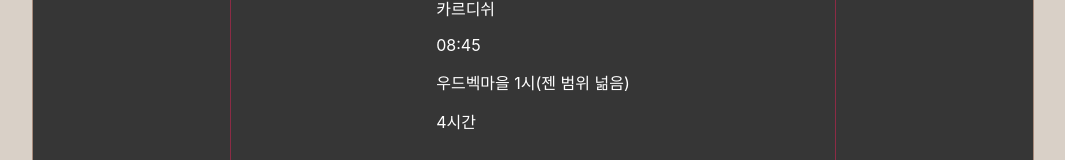
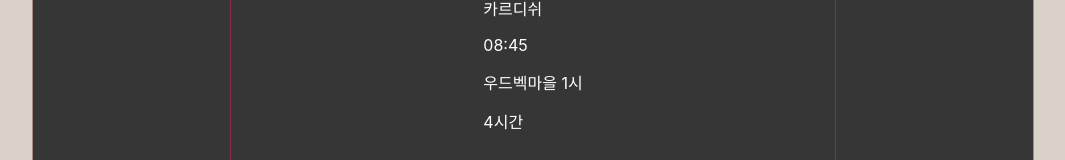
Before and after one commit to nickkies/tt, a React (Create React App) app: page / in a window 1280 px wide. Shown: the part 401-561 px from the top of the page, without its empty margins (107-1172 px from the left). Built offline with nearby package versions, Linux system fonts and the light colour scheme.

Commit message:
Design: "지역 간소화"

```diff
--- a/src/constant.js
+++ b/src/constant.js
@@ -8,7 +8,7 @@ export const BOSS = {
   cd: {
     name: '카르디쉬',
     appears: ['00:45', '08:45', '12:45', '16:45', '20:45'],
-    region: '우드벡마을 1시(젠 범위 넒음)',
+    region: '우드벡마을 1시',
     term: '4시간',
   },
   gl: {
```
